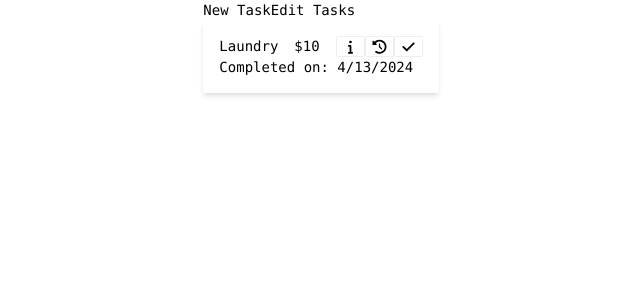
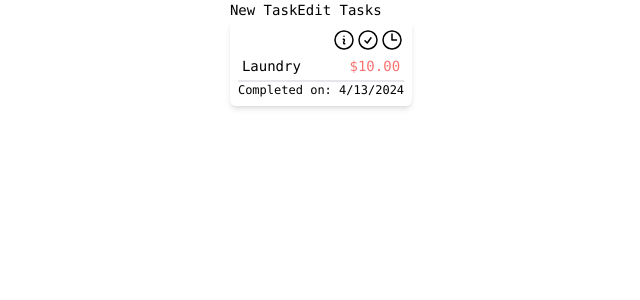
Before and after one commit to blaksmith205/famdit, a Next.js app: page /parent in a window 1280 px wide. Shown: the top 300 px of the page, without its empty margins (191-831 px from the left). Built offline with nearby package versions, Linux system fonts and the light colour scheme.

Commit message:
Updates tasks to show task info in dialog

```diff
--- /dev/null
+++ b/src/app/components/InfoDialog.tsx
@@ -0,0 +1,64 @@
+import { Dialog, Transition } from '@headlessui/react'
+import { Fragment } from 'react'
+import { Task } from './TaskBlock'
+
+export default function InfoDialog({task, open, setOpen}: {task: Task, open: boolean, setOpen: (arg: boolean) => void}) {
+
+    function closeModal() {
+        setOpen(false)
+    }
+
+    return (
+        <Transition appear show={open} as={Fragment}>
+            <Dialog as="div" className="relative z-10" onClose={closeModal}>
+            <Transition.Child
+                as={Fragment}
+                enter="ease-out duration-300"
+                enterFrom="opacity-0"
+                enterTo="opacity-100"
+                leave="ease-in duration-200"
+                leaveFrom="opacity-100"
+                leaveTo="opacity-0"
+            >
+                <div className="fixed inset-0 bg-black/25" />
+            </Transition.Child>
+
+            <div className="fixed inset-0 overflow-y-auto">
+                <div className="flex min-h-full items-center justify-center p-4 text-center">
+                <Transition.Child
+                    as={Fragment}
+                    enter="ease-out duration-300"
+                    enterFrom="opacity-0 scale-95"
+                    enterTo="opacity-100 scale-100"
+                    leave="ease-in duration-200"
+                    leaveFrom="opacity-100 scale-100"
+                    leaveTo="opacity-0 scale-95"
+                >
+                    <Dialog.Panel className="w-full max-w-md transform overflow-hidden rounded-2xl bg-white p-6 text-left align-middle shadow-xl transition-all">
+                    <Dialog.Title
+                        as="h3"
+                        className="text-lg font-medium leading-6 text-gray-900"
+                    >
+                        {task.name}
+                    </Dialog.Title>
+                    <div className="mt-2">
+                        <p className="text-sm text-gray-500"> {task.info} </p>
+                    </div>
+
+                    <div className="mt-4">
+                        <button
+                        type="button"
+                        className="inline-flex justify-center rounded-md border border-transparent bg-blue-100 px-4 py-2 text-sm font-medium text-blue-900 hover:bg-blue-200 focus:outline-none focus-visible:ring-2 focus-visible:ring-blue-500 focus-visible:ring-offset-2"
+                        onClick={closeModal}
+                        >
+                        Ok
+                        </button>
+                    </div>
+                    </Dialog.Panel>
+                </Transition.Child>
+                </div>
+            </div>
+            </Dialog>
+        </Transition>
+    )
+}
--- a/src/app/components/TaskBlock.tsx
+++ b/src/app/components/TaskBlock.tsx
@@ -1,60 +1,101 @@
 "use client";
-import { FontAwesomeIcon } from '@fortawesome/react-fontawesome'
-import {faInfo, faClockRotateLeft, faCheck} from '@fortawesome/free-solid-svg-icons'
+import { ClockIcon, CheckCircleIcon, InformationCircleIcon } from "@heroicons/react/24/outline";
+import { useState } from 'react';
+import InfoDialog from "./InfoDialog";
 
-export default function TaskBlock(prop : {taskName : string, amount : number, icons: Array<number>, date: Date}) {
-    function showInfo(event: MouseEvent) {
-        console.log("Show info...")
-        return <></>
+export enum TaskState {
+    Available, // Color with black text
+    Pending, // Color with yellow text
+    Credited, // Color with green text
+    Transfered, // Color with red text
 }
 
-    function approve(event: MouseEvent) {
-        console.log("Approve...")
-        return <></>
+export enum TaskAction {
+    Info, // Show extra information associated with the task
+    Approve, // Allow the task to be approved by the parent
+    Repeat, // Allow the task to be scheduled
 }
 
-    function showDuration(event: MouseEvent) {
-        console.log("Show Duration...")
-        return <></>
+export type Task = {
+    name: string;
+    amount: number;
+    parentView: boolean; // When true, the task is shown in the parent view
+    state: TaskState;
+    info: string;
+    actions?: TaskAction[];
+    completedOn?: Date;
 }
 
-    function getIcon(val: number){
-        let icon = null;
-        let callback = null;
-        switch (val) {
-            case 0:
-                icon = faInfo;
-                callback = showInfo;
+function approve(task: Task) {
+    console.log("Approve task:", task);
+}
+
+function repeatTask(task: Task) {
+    console.log("Repeat task:", task);
+}
+
+function getStyle(task: Task) {
+    let style = "";
+    switch (task.state) {
+        case TaskState.Available:
+            style = "text-black-400";
             break;
-            case 1:
-                icon = faClockRotateLeft;
-                callback = showDuration;
+        case TaskState.Pending:
+            style = "text-yellow-400";
             break;
-            case 2:
-                icon = faCheck;
-                callback = approve;
+        case TaskState.Credited:
+            style = "text-green-400";
+            break;
+        case TaskState.Transfered:
+            style = "text-red-400";
             break;
     }
-        if (icon !== null) {
-            return <FontAwesomeIcon key={val} icon={icon} onClick={callback} border width="20px"/>
+    return style;
+}
+
+function buildButton(action: TaskAction, task: Task, stateChanger : (state: boolean) => void) {
+    let ref = null;
+
+    switch (action) {
+        case TaskAction.Info:
+            ref = {icon: InformationCircleIcon, handler: () => stateChanger(true)};
+            break;
+        case TaskAction.Approve:
+            ref = {icon: CheckCircleIcon, handler: () => approve(task)};
+            break;
+        case TaskAction.Repeat:
+            ref = {icon: ClockIcon, handler: () => repeatTask(task)};
+            break;
+    }
+    if (ref) {
+        return (
+            <button key={action} onClick={ref.handler}>
+                <ref.icon className="size-6 text-black-200 hover:text-black-100" aria-hidden="true"/>
+            </button>
+        )
     } else {
-            return <></>
+        return (<></>)
     }
 }
+
+export default function TaskBlock({task}: {task: Task}) {
+    const [dialogOpen, setDialogOpen] = useState(false);
+
     return (
-        <div className="gap-4 top-0 z-50 px-4 py-4 shadow-md bg-white">
-            <div className="flex gap-4 align-right">
-                <div>{prop.taskName}</div>
-                <div className='text-green'>${prop.amount}</div>
-                <div className='inline-flex flex-row'>
-                    {prop.icons?.map((icon) =>
-                        getIcon(icon)
-                    )}
+        <>
+        <div className="rounded-md p-2 shadow-md bg-white">
+            <div className='flex justify-end'>
+                {task.actions?.map((action) => buildButton(action, task, setDialogOpen))}
+            </div>
+            <div className="border-b-2 p-1 flex">
+                <h1 className="flex-1">{task.name}</h1>
+                <div className={getStyle(task)}>${task.amount.toFixed(2)}</div>
+            </div>
+            <div className="text-xs">
+                Completed on: {task.completedOn ? task.completedOn.toLocaleDateString() : new Date().toLocaleDateString()}
             </div>
         </div>
-            <div>
-                Completed on: {prop.date.toLocaleDateString()}
-            </div>
-        </div>
+        <InfoDialog task={task} open={dialogOpen} setOpen={setDialogOpen}/>
+        </>
     )
 }
--- a/src/app/parent/page.tsx
+++ b/src/app/parent/page.tsx
@@ -1,16 +1,15 @@
 "use client";
-
-import TaskBlock from "../components/TaskBlock";
+import TaskBlock, {TaskState, createClickableInfo, apply, createClickableApprove, createClickableRepeat, TaskAction } from "../components/TaskBlock";
 
 export default function ParentPage() {
     return (
         <div className="z-10 max-w-5xl w-full items-center justify-center font-mono text-sm lg:flex">
             <div className="flex-col ">
-            <div className="flex-row ">
-                <button className="">New Task</button>
-                <button className="">Edit Tasks</button>
-            </div>
-            <TaskBlock taskName={"Laundry"} amount={10} icons={[0,1,2]} date={new Date()}/>
+                <div className="flex-row ">
+                    <button className="">New Task</button>
+                    <button className="">Edit Tasks</button>
+                </div>
+                <TaskBlock task={{name:"Laundry", amount: 10, parentView: true, state: TaskState.Transfered, info: "Do your laundry every week.", actions: [TaskAction.Info, TaskAction.Approve, TaskAction.Repeat]}}/>
             </div>
       </div>
     )
```
Lines whose indentation alone changed are shown as unchanged.
